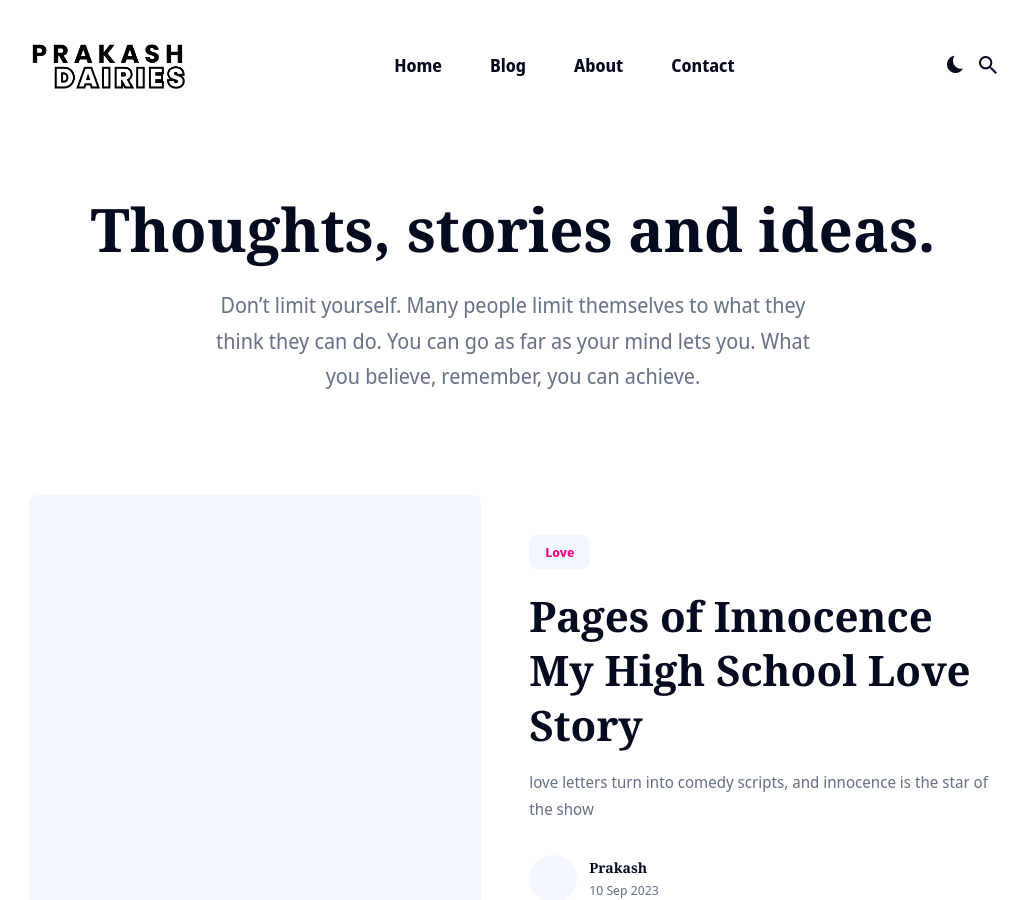
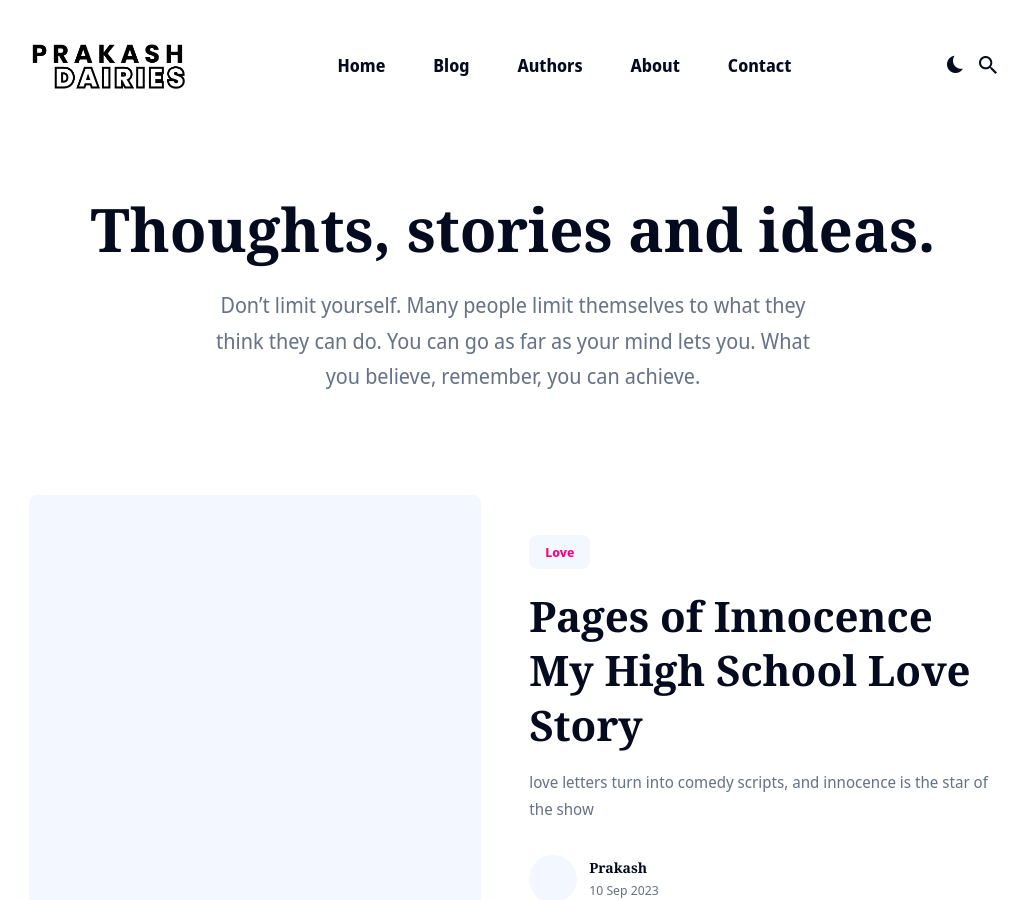
Before and after one commit to PrakasRavichandran/dairy-blog, a Jekyll site: the page built from index.html, in a window 1280 px wide and 900 px high. Shown: the whole window, without its empty margins (127-1155 px from the left). Built offline with Jekyll 4.4.1, drawn with Linux system fonts in a browser that asks for light colours; nearby versions of some CDN libraries.

Commit message:
Update settings.yml

```diff
--- a/_data/settings.yml
+++ b/_data/settings.yml
@@ -14,6 +14,8 @@ menu__settings:
       url: '/'
     - title: 'Blog'
       url: '/blog/'
+    - title: 'Authors'
+      url: '/authors'
     - title: 'About'
       url: '/about/'
     - title: 'Contact'
```
